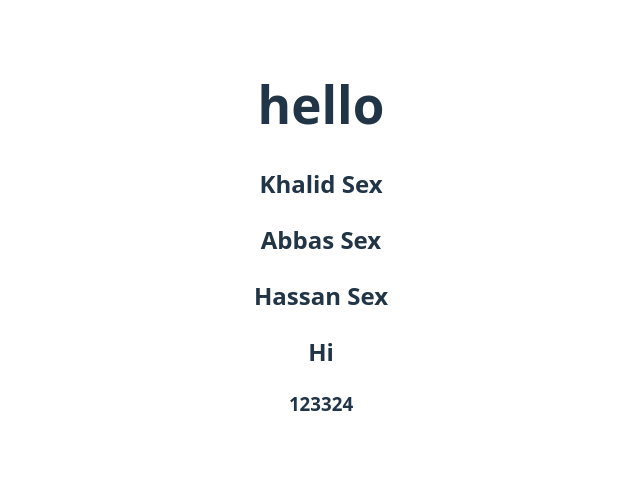
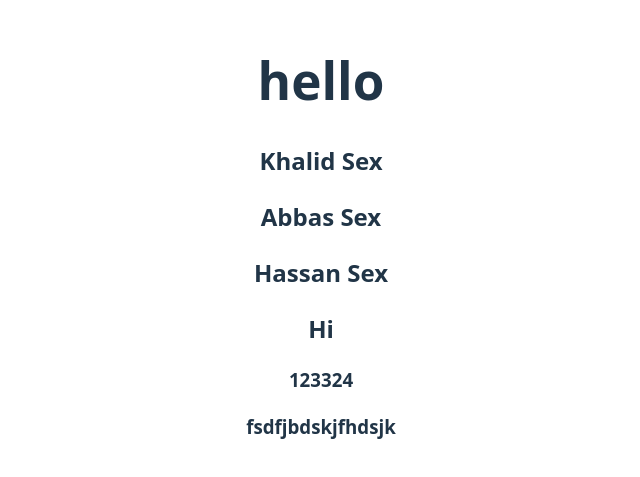
Before and after one commit to bineabble-XD/BDMS, a React (Vite) app in the folder client/: page / in a window 1280 px wide. Shown: the part 161-638 px from the top of the page, without its empty margins (319-959 px from the left). Built offline with nearby package versions, Linux system fonts and the light colour scheme.

Commit message:
updated app

```diff
--- a/client/src/App.jsx
+++ b/client/src/App.jsx
@@ -14,6 +14,7 @@ function App() {
       <h2>Hassan Sex</h2>
       <h2>Hi</h2>
       <h3>123324</h3>
+      <h3>fsdfjbdskjfhdsjk</h3>
     </>
   )
 }
```
